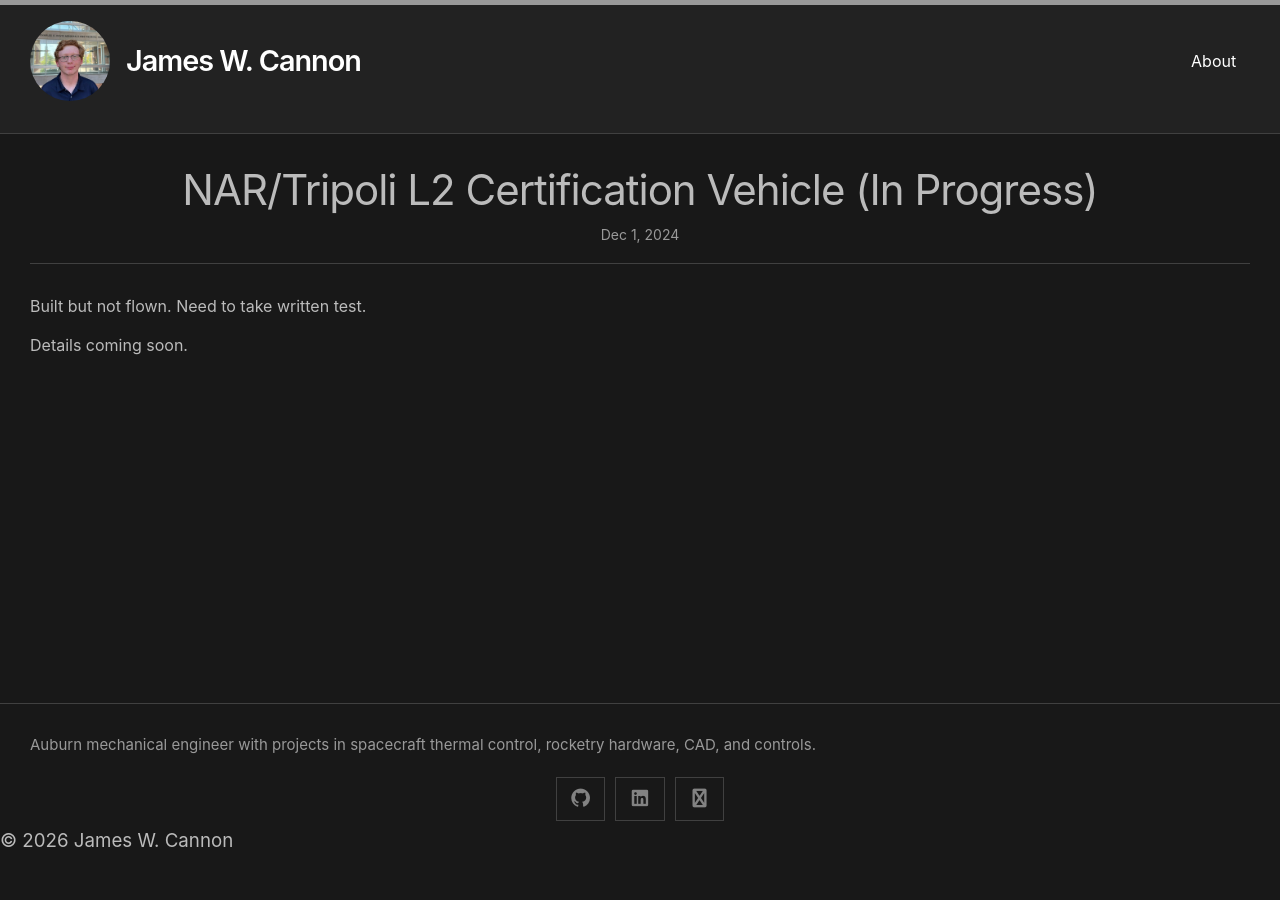
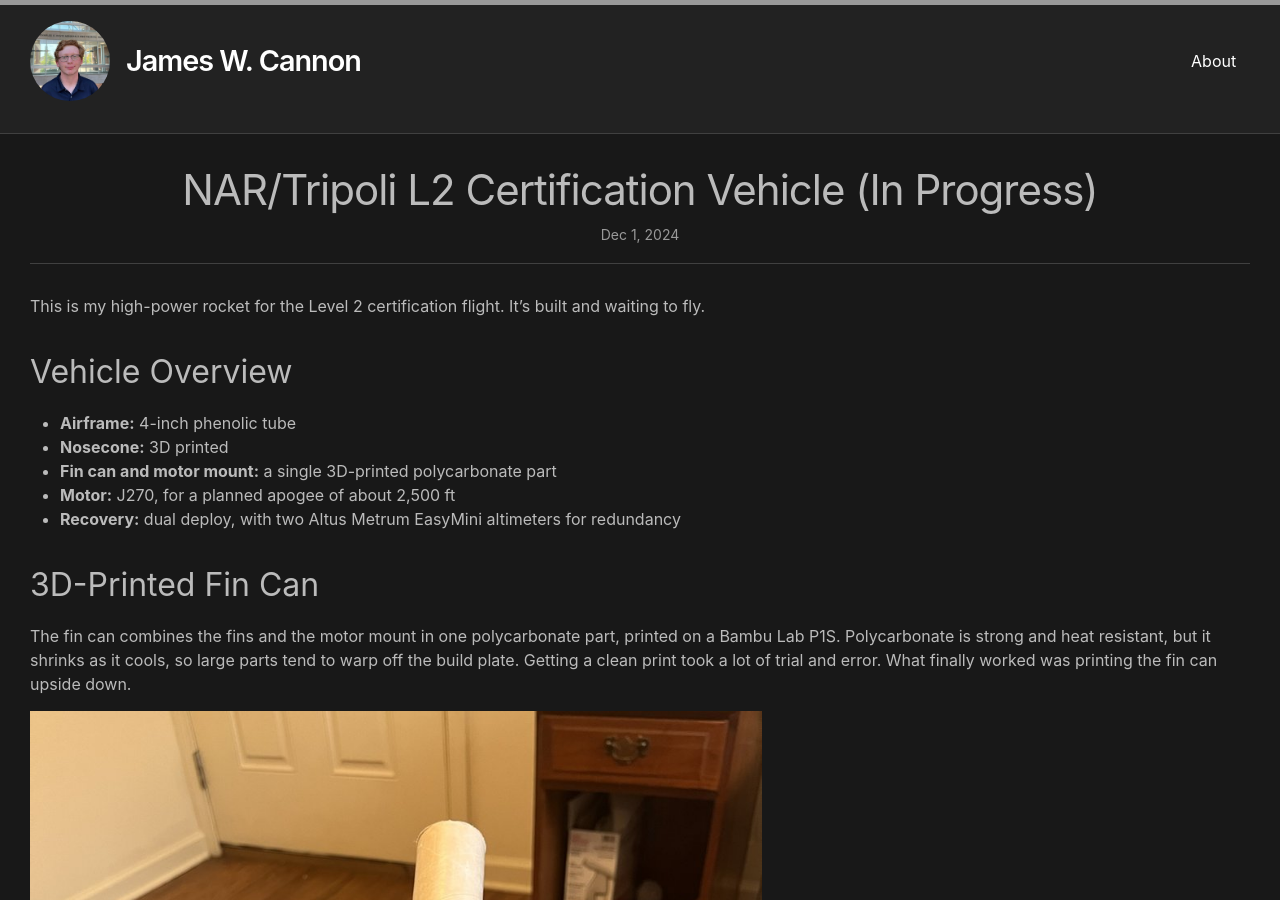
Before and after one commit to jacan20/portfolio, a Jekyll site: the page built from _posts/2024-12-01-nar-l2-certification-vehicle-in-progress.md, in a window 1280 px wide and 900 px high. Built offline with Jekyll 4.4.1, drawn with Linux system fonts in a browser that asks for light colours; some of the changed text lies outside the part shown.

Commit message:
Write L2 certification vehicle build description
Describe the 4" phenolic airframe, 3D-printed nosecone, polycarbonate
fin can/motor mount, J270 motor, and dual-deploy recovery with
redundant EasyMini altimeters. Add a web-sized fin can photo with
metadata stripped.

Co-Authored-By: Claude Opus 5.5 <noreply@anthropic.com>
Claude-Session: https://claude.ai/code/session_01KyzwqWajTaqgwRNoXRCdA9

```diff
--- a/_posts/2024-12-01-nar-l2-certification-vehicle-in-progress.md
+++ b/_posts/2024-12-01-nar-l2-certification-vehicle-in-progress.md
@@ -5,6 +5,26 @@ date: 2024-12-01
 categories: [Personal Project]
 ---
 
-Built but not flown. Need to take written test.
+This is my high-power rocket for the Level 2 certification flight. It's built and waiting to fly.
 
-Details coming soon.
+## Vehicle Overview
+
+- **Airframe:** 4-inch phenolic tube
+- **Nosecone:** 3D printed
+- **Fin can and motor mount:** a single 3D-printed polycarbonate part
+- **Motor:** J270, for a planned apogee of about 2,500 ft
+- **Recovery:** dual deploy, with two Altus Metrum EasyMini altimeters for redundancy
+
+## 3D-Printed Fin Can
+
+The fin can combines the fins and the motor mount in one polycarbonate part, printed on a Bambu Lab P1S. Polycarbonate is strong and heat resistant, but it shrinks as it cools, so large parts tend to warp off the build plate. Getting a clean print took a lot of trial and error. What finally worked was printing the fin can upside down.
+
+<img src="{{ '/Media/L2/fin-can.jpg' | relative_url }}" alt="3D-printed polycarbonate fin can with the motor mount tube visible through its cutouts" width="60%"/>
+
+## Recovery
+
+The rocket uses dual deployment: a small drogue parachute deploys at apogee to bring the rocket down quickly, and the main parachute deploys closer to the ground for a soft landing. That keeps drift low while still landing gently. Two EasyMini altimeters provide redundancy, so a single altimeter failure won't prevent the parachutes from deploying.
+
+## Status
+
+The vehicle is complete and ready for its certification flight. I'll update this page with flight results.
```
Also changed, not shown: Media/L2/fin-can.jpg (added).
